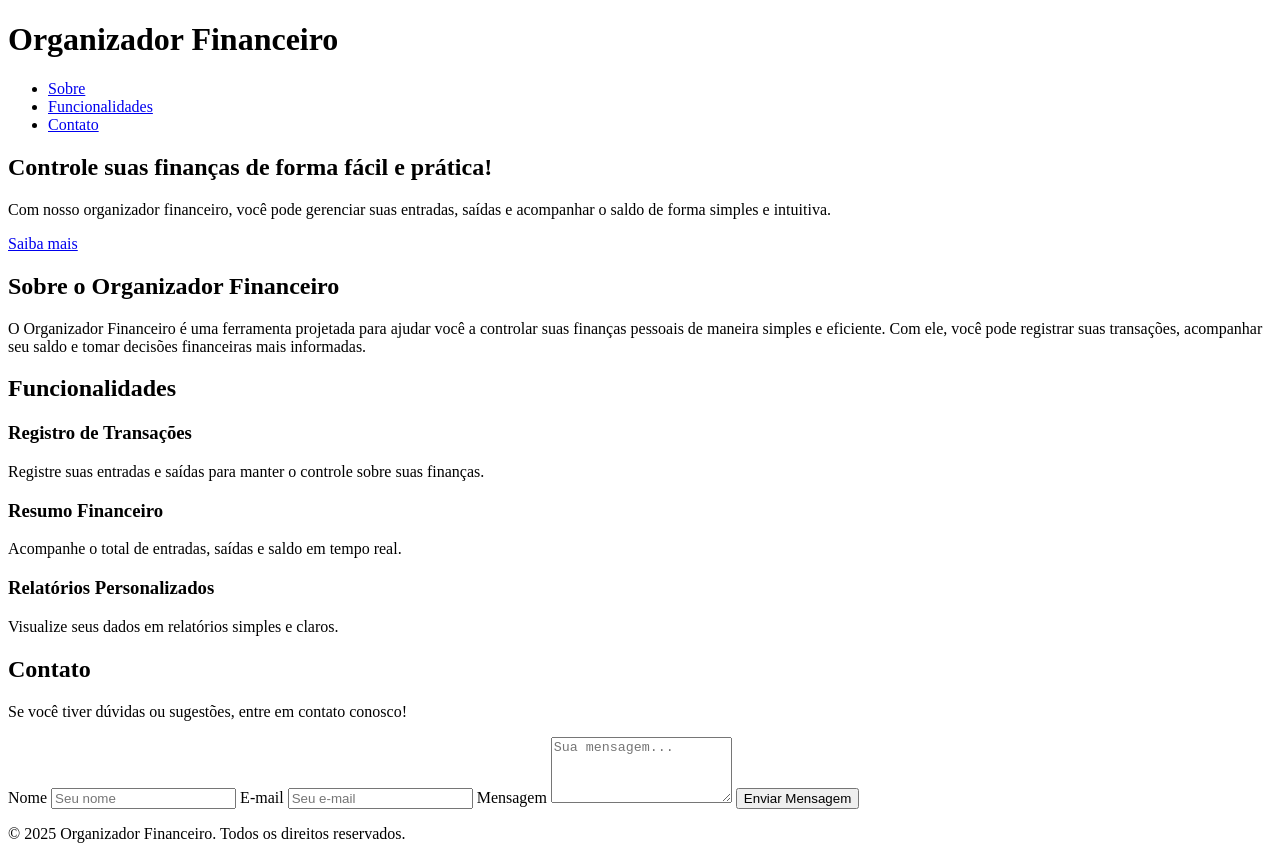
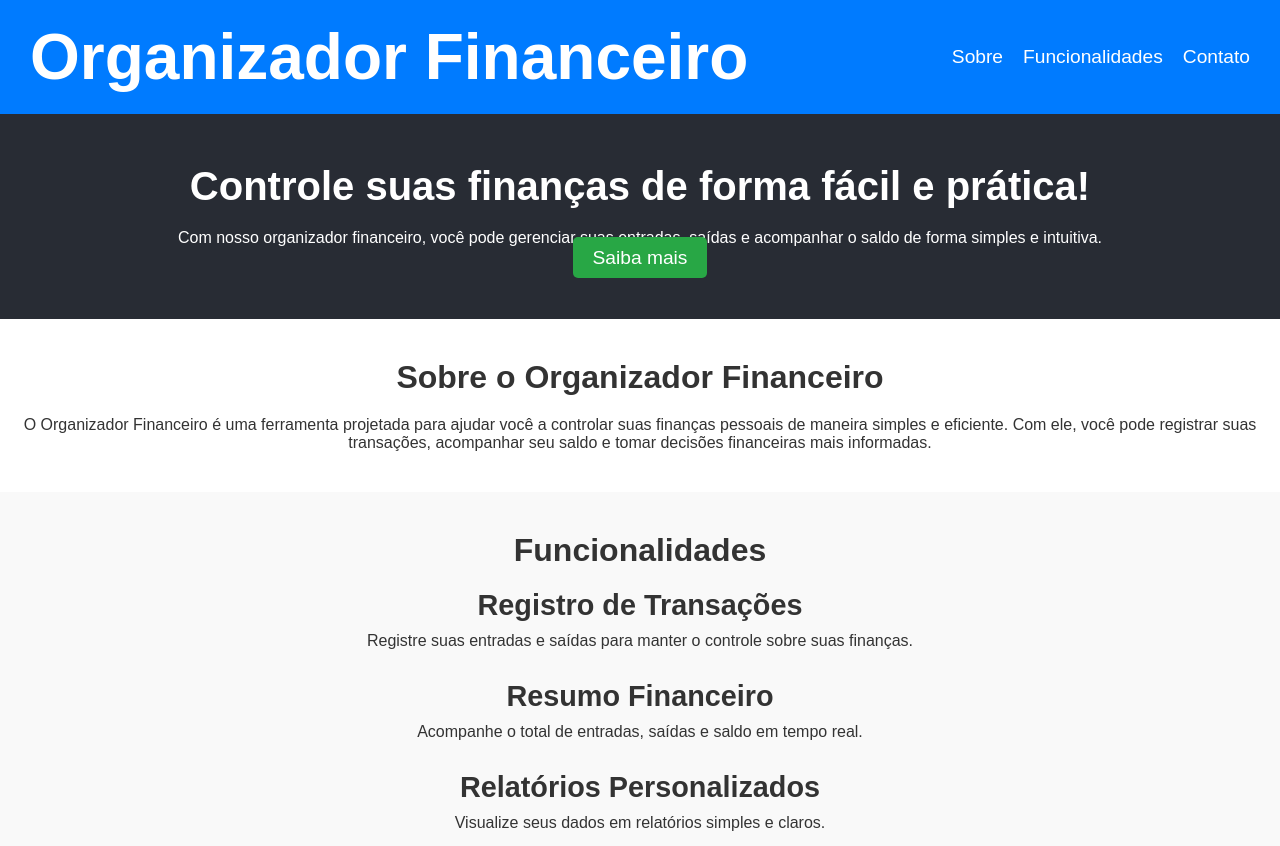
Before and after one commit to Soares19SS/OrganizadorFinanceiro, a plain HTML site: page index.html in a window 1280 px wide. Shown: the top 846 px of the page. Drawn offline with Linux system fonts and the light colour scheme; a script that the page names is missing.

Commit message:
Update index.html

```diff
--- a/index.html
+++ b/index.html
@@ -3,8 +3,8 @@
 <head>
     <meta charset="UTF-8">
     <meta name="viewport" content="width=device-width, initial-scale=1.0">
-    <title>Organizador Financeiro</title>
-    <link rel="stylesheet" href="styles.css">
+    <title>OrçaBem</title>
+    <link rel="stylesheet" href="style.css">
 </head>
 <body>
     <header class="header">
```
